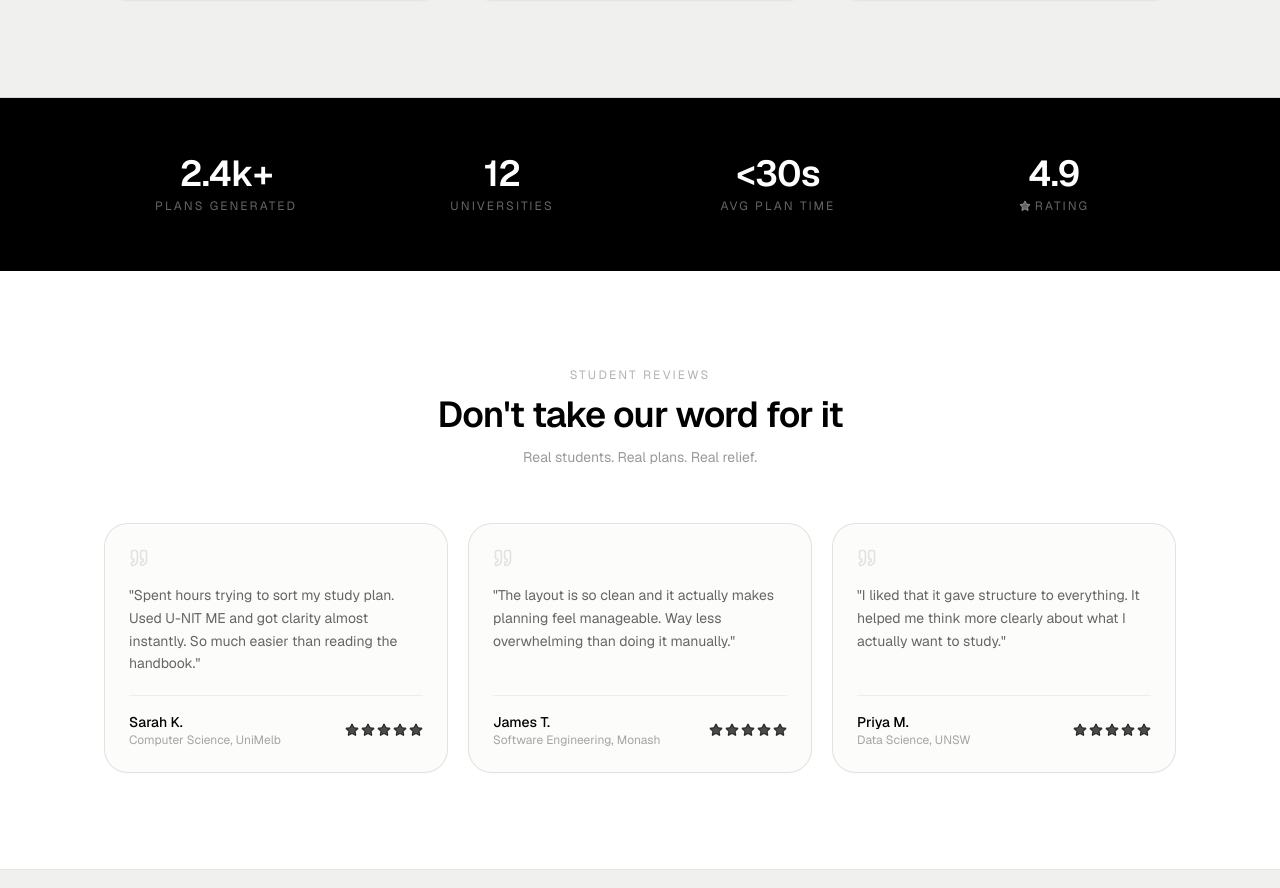
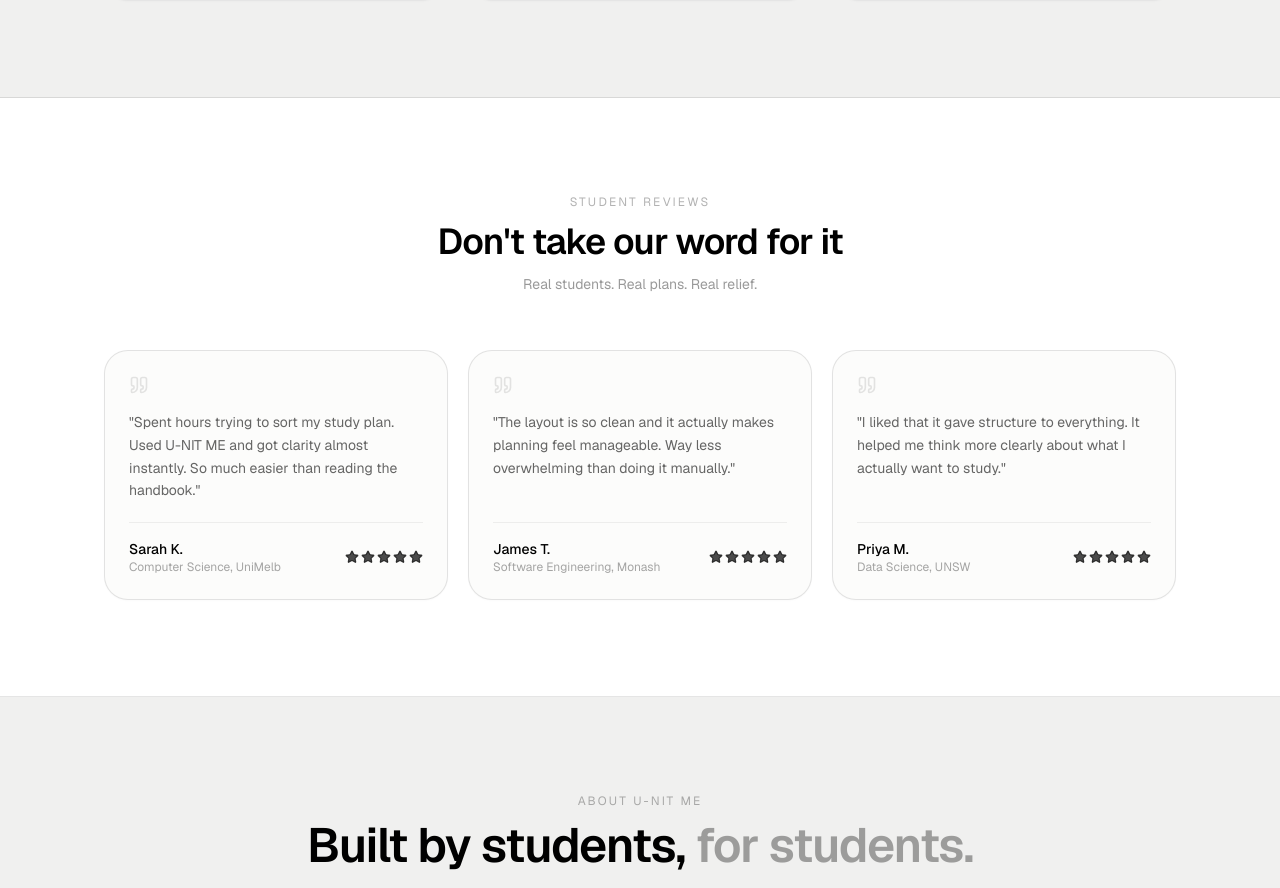
Before and after one commit to frzatla/u-nitme, a Next.js app in the folder my-app/: page / in a window 1280 px wide. Shown: the part 1663-2551 px from the top of the page. Built offline with nearby package versions, Linux system fonts and the light colour scheme.

Commit message:
remove rating section

```diff
--- a/my-app/src/app/page.js
+++ b/my-app/src/app/page.js
@@ -262,49 +262,6 @@
         </div>
       </section>
 
-      <section className="border-b border-black/10 bg-black text-white">
-        <div className="mx-auto max-w-6xl px-6 py-14 md:px-10">
-          <div className="grid grid-cols-2 gap-8 text-center md:grid-cols-4">
-            <div>
-              <div className="mb-1 text-3xl font-semibold tracking-tight md:text-4xl">
-                2.4k+
-              </div>
-              <div className="text-xs uppercase tracking-[0.18em] text-white/40">
-                Plans Generated
-              </div>
-            </div>
-
-            <div>
-              <div className="mb-1 text-3xl font-semibold tracking-tight md:text-4xl">
-                12
-              </div>
-              <div className="text-xs uppercase tracking-[0.18em] text-white/40">
-                Universities
-              </div>
-            </div>
-
-            <div>
-              <div className="mb-1 text-3xl font-semibold tracking-tight md:text-4xl">
-                &lt;30s
-              </div>
-              <div className="text-xs uppercase tracking-[0.18em] text-white/40">
-                Avg Plan Time
-              </div>
-            </div>
-
-            <div>
-              <div className="mb-1 text-3xl font-semibold tracking-tight md:text-4xl">
-                4.9
-              </div>
-              <div className="flex items-center justify-center gap-1 text-xs uppercase tracking-[0.18em] text-white/40">
-                <Star className="h-3 w-3 fill-white/40 text-white/40" />
-                Rating
-              </div>
-            </div>
-          </div>
-        </div>
-      </section>
-
       <section className="border-b border-black/10 bg-white">
         <div className="mx-auto max-w-6xl px-6 py-24 md:px-10">
           <div className="mb-14 text-center">
```
